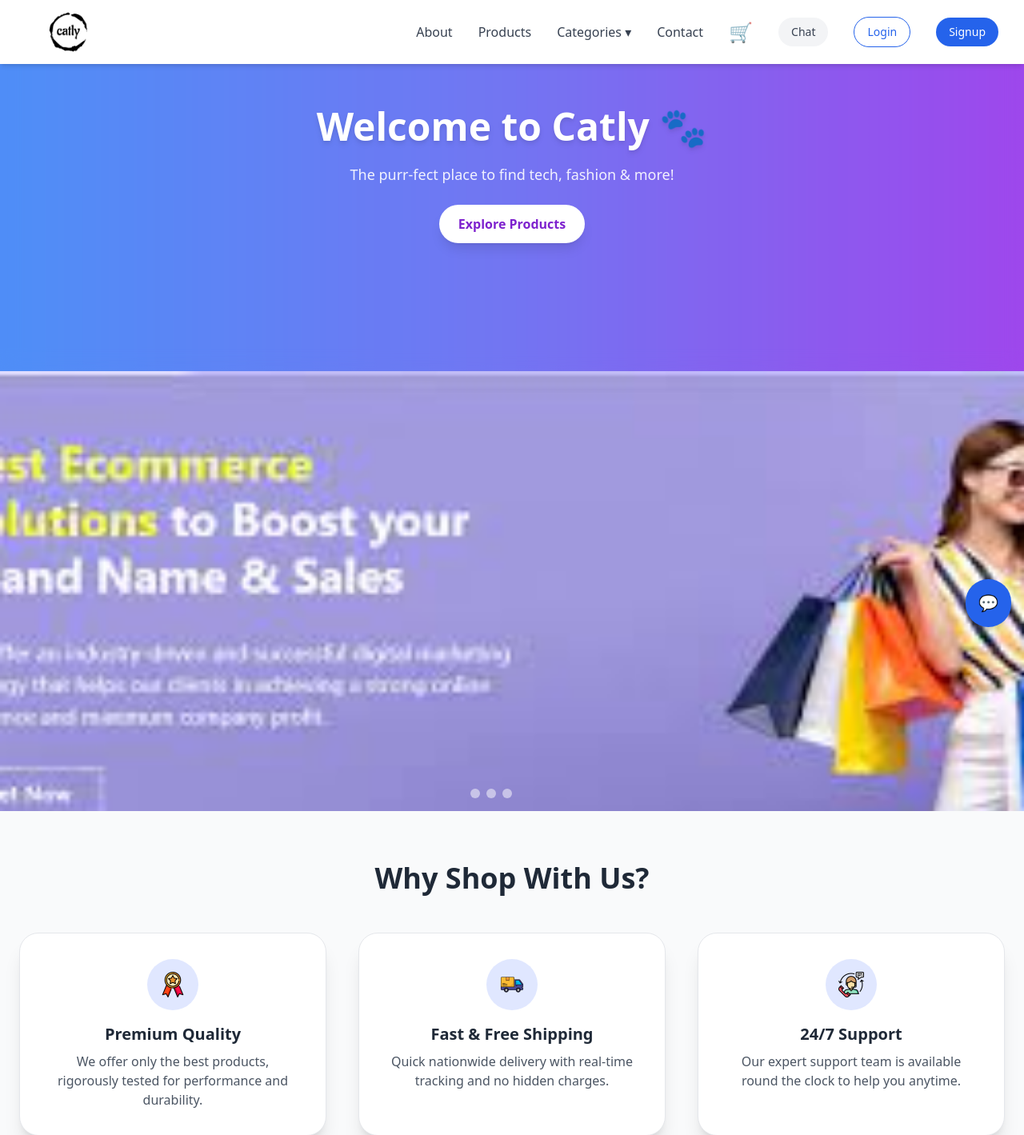
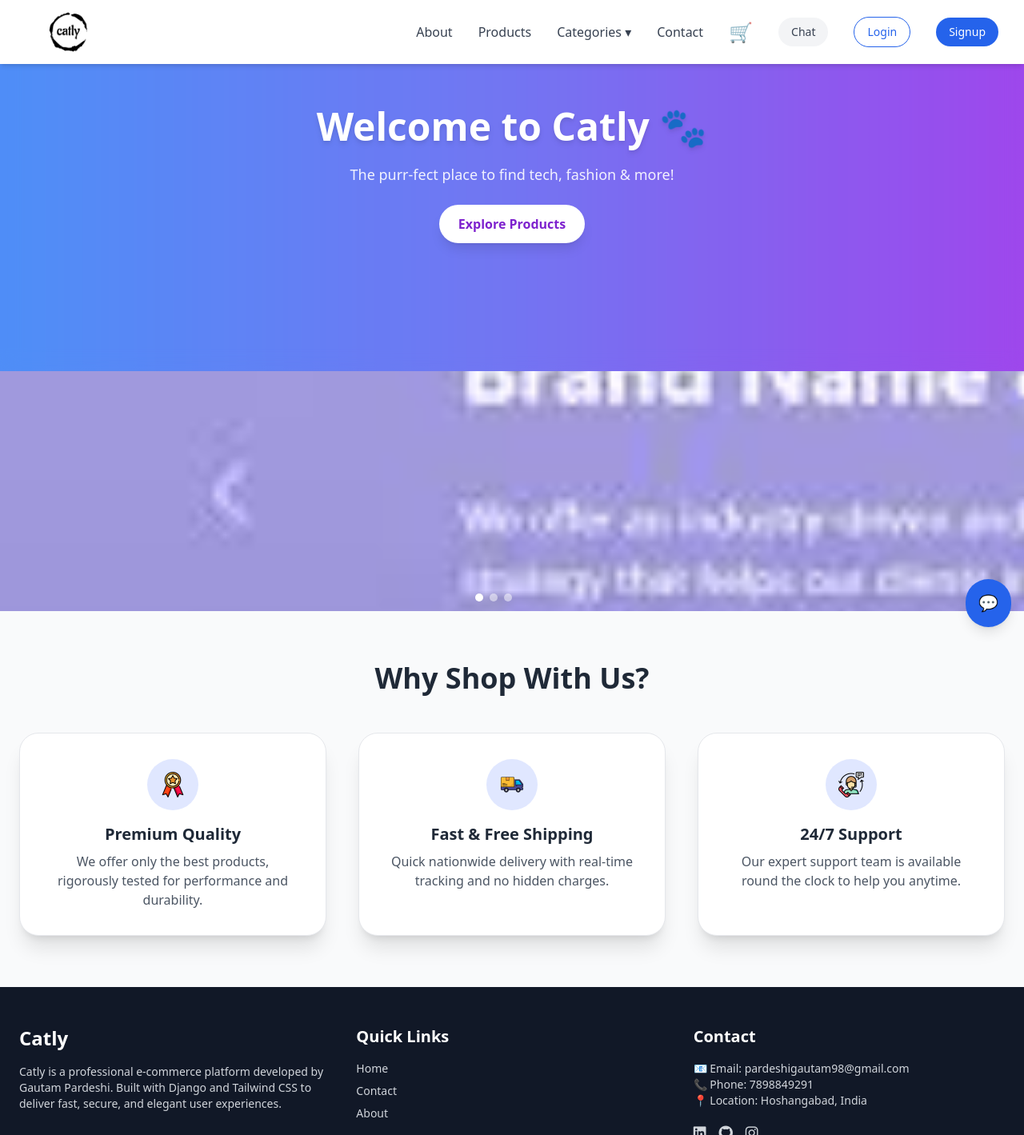
Before and after one commit to gautampardeshi/catly, a Django app: page / in a window 1280 px wide. Shown: the top 1419 px of the page at 80% size. Run offline with Django 5.2, Linux system fonts and the light colour scheme; style sheets or scripts are compiled from the project's sources; some libraries are stand-ins or nearby versions.

Commit message:
twentyfive

```diff
--- a/templates/accounts/admin_dashboard.html
+++ b/templates/accounts/admin_dashboard.html
@@ -38,7 +38,7 @@
     <ul class="space-y-4 text-gray-700">
       <li><a href="#" class="hover:text-blue-600">🏠 Dashboard</a></li>
       <li><a href="#" class="hover:text-blue-600">👥 Users</a></li>
-      <li><a href="#" class="hover:text-blue-600">🛍️ Products</a></li>
+      <li><a href="{% url 'user:product_list'%}" class="hover:text-blue-600">🛍️ Products</a></li>
       <li><a href="#" class="hover:text-blue-600">📦 Orders</a></li>
       <li><a href="#" class="hover:text-blue-600">📊 Analytics</a></li>
       <li><a href="#" class="hover:text-blue-600">📨 Messages</a></li>
--- a/templates/home.html
+++ b/templates/home.html
@@ -112,21 +112,32 @@
 </div>
 
     <!-- Features -->
-    <section class="relative w-full overflow-hidden h-[400px] md:h-[550px]">
-        <!-- Slides -->
-        <div id="carousel" class="flex transition-transform duration-700 ease-in-out">
-          <img src="{% static 'images/slide1.jpg' %}" class="w-full object-cover flex-shrink-0" alt="Slide 1" />
-          <img src="{% static 'images/slide2.jpg' %}" class="w-full object-cover flex-shrink-0" alt="Slide 2" />
-          <img src="{% static 'images/slide3.jpg' %}" class="w-full object-cover flex-shrink-0" alt="Slide 3" />
+    <section class="relative w-full overflow-hidden h-[200px] md:h-[300px]">
+      <!-- Slides Container -->
+      <div class="carousel-container flex transition-transform duration-700 ease-in-out" style="width: 300%;">
+        <!-- Slide 1 -->
+        <div class="w-full flex-shrink-0 h-[200px] md:h-[300px]">
+          <img src="{% static 'images/slide1.jpg' %}" class="w-full h-full object-cover" alt="Slide 1">
         </div>
+        <!-- Slide 2 -->
+        <div class="w-full flex-shrink-0 h-[200px] md:h-[300px]">
+          <img src="{% static 'images/slide2.jpg' %}" class="w-full h-full object-cover" alt="Slide 2">
+        </div>
+        <!-- Slide 3 -->
+        <div class="w-full flex-shrink-0 h-[200px] md:h-[300px]">
+          <img src="{% static 'images/slide3.jpg' %}" class="w-full h-full object-cover" alt="Slide 3">
+        </div>
+      </div>
 
-        <!-- Navigation Dots -->
-        <div class="absolute bottom-4 left-1/2 transform -translate-x-1/2 flex gap-2">
-          <span class="dot w-3 h-3 rounded-full bg-white opacity-50 cursor-pointer" onclick="goToSlide(0)"></span>
-          <span class="dot w-3 h-3 rounded-full bg-white opacity-50 cursor-pointer" onclick="goToSlide(1)"></span>
-          <span class="dot w-3 h-3 rounded-full bg-white opacity-50 cursor-pointer" onclick="goToSlide(2)"></span>
-        </div>
+      <!-- Dots -->
+      <div class="absolute bottom-3 left-1/2 transform -translate-x-1/2 flex space-x-2">
+        <span class="carousel-dot w-2.5 h-2.5 bg-white rounded-full opacity-50 cursor-pointer"></span>
+        <span class="carousel-dot w-2.5 h-2.5 bg-white rounded-full opacity-50 cursor-pointer"></span>
+        <span class="carousel-dot w-2.5 h-2.5 bg-white rounded-full opacity-50 cursor-pointer"></span>
+      </div>
     </section>
+
+
 
     <!-- Product Grid -->
     <section class="max-w-7xl mx-auto px-6 py-16 bg-gray-50">
@@ -212,47 +223,56 @@
       // Toggle mobile menu
       const menuToggle = document.getElementById('menu-toggle');
       const mobileMenu = document.getElementById('mobile-menu');
-      menuToggle.addEventListener('click', () => {
-          mobileMenu.classList.toggle('hidden');
+      menuToggle?.addEventListener('click', () => {
+        mobileMenu?.classList.toggle('hidden');
       });
 
-      // Image carousel functionality
-      const carousel = document.querySelector('.carousel-container');
-      const dots = document.querySelectorAll('.carousel-dot');
+      // Image carousel
+      const carouselContainer = document.querySelector('.carousel-container');
+      const carouselDots = document.querySelectorAll('.carousel-dot');
+      const slides = document.querySelectorAll('.carousel-container > div');
       let currentSlide = 0;
 
-      function updateCarousel() {
-          carousel.style.transform = `translateX(-${currentSlide * 100}%)`;
-          dots.forEach((dot, i) => {
-              dot.classList.toggle('active', i === currentSlide);
-          });
+      function goToSlide(index) {
+        currentSlide = index;
+        const offset = -index * 100;
+        carouselContainer.style.transform = `translateX(${offset}%)`;
+
+        carouselDots.forEach((dot, i) => {
+          dot.classList.toggle('opacity-100', i === index);
+          dot.classList.toggle('opacity-50', i !== index);
+        });
       }
 
-      dots.forEach((dot, i) => {
-          dot.addEventListener('click', () => {
-              currentSlide = i;
-              updateCarousel();
-          });
+      // Dot click
+      carouselDots.forEach((dot, index) => {
+        dot.addEventListener('click', () => {
+          goToSlide(index);
+        });
       });
 
+      // Auto slide
       setInterval(() => {
-          currentSlide = (currentSlide + 1) % dots.length;
-          updateCarousel();
-      }, 3000);
+        currentSlide = (currentSlide + 1) % slides.length;
+        goToSlide(currentSlide);
+      }, 4000);
+
+      // Initialize carousel
+      goToSlide(0);
 
       // Chat popup toggle
       const openChatBtn = document.getElementById('open-chat');
       const closeChatBtn = document.getElementById('close-chat');
       const chatPopup = document.getElementById('chat-popup');
 
-      openChatBtn.addEventListener('click', () => {
-          chatPopup.classList.remove('hidden');
+      openChatBtn?.addEventListener('click', () => {
+        chatPopup?.classList.remove('hidden');
       });
 
-      closeChatBtn.addEventListener('click', () => {
-          chatPopup.classList.add('hidden');
+      closeChatBtn?.addEventListener('click', () => {
+        chatPopup?.classList.add('hidden');
       });
-  </script>
+    </script>
 
 </body>
 </html>
```
